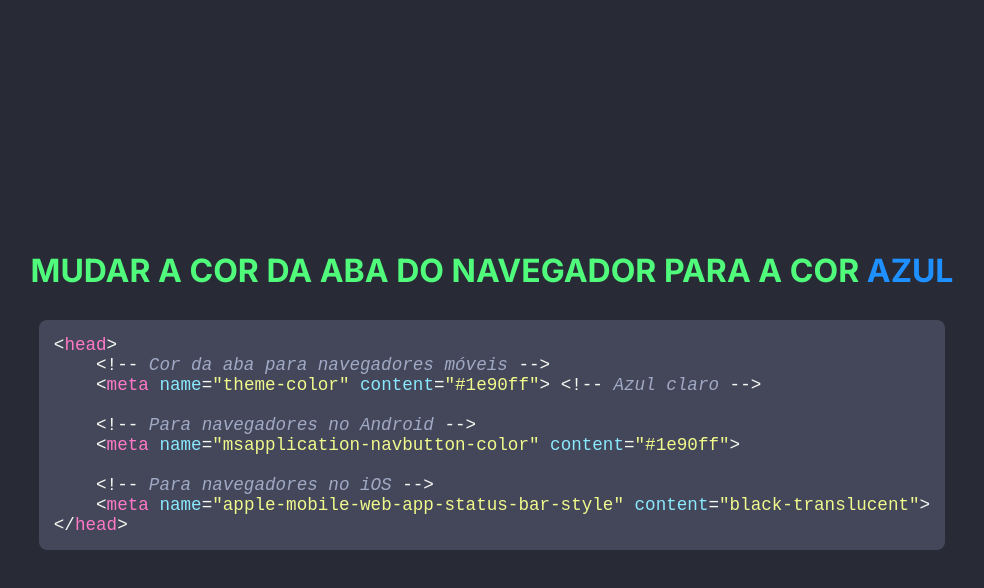
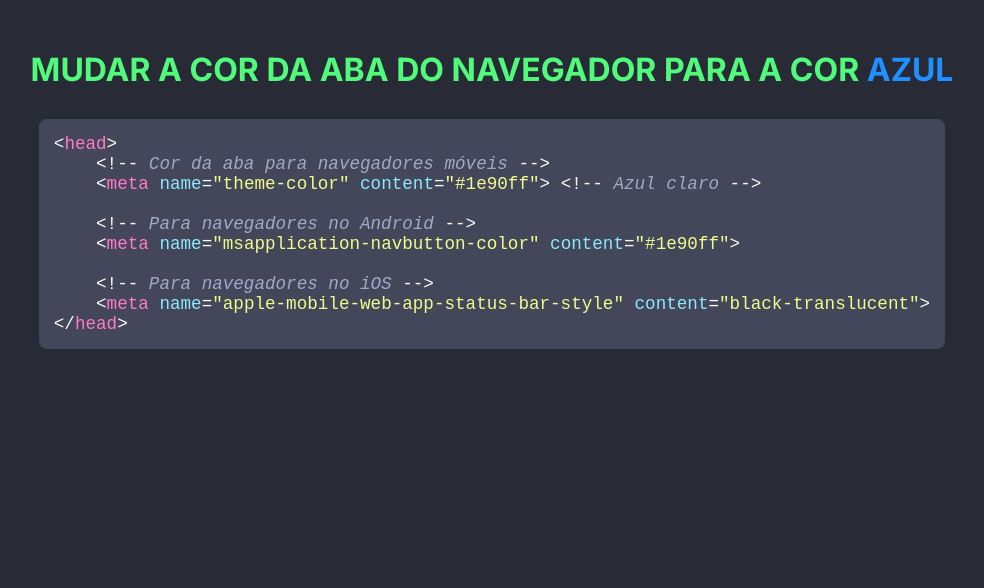
Before and after one commit to heliocarlitos/mudar_cor_da_aba_do_navegador, a plain HTML site: page index.html in a window 1280 px wide. Shown: the whole page, without its empty margins (148-1132 px from the left). Drawn offline with Linux system fonts and the light colour scheme.

Commit message:
Update index.css

```diff
--- a/src/estilos/index.css
+++ b/src/estilos/index.css
@@ -9,14 +9,12 @@
 body {
     font-family: "Inter", serif;
     background-color: #282a36;
-    /* Fundo do tema Dracula */
     color: #f8f8f2;
-    /* Cor do texto geral */
 }
 
 main {
     width: 100%;
-    height: 100dvh;
+    padding: 50px 20px;
     display: flex;
     justify-content: center;
     align-items: center;
@@ -27,6 +25,7 @@ main {
 h1 {
     color: #50fa7b;
     text-transform: uppercase;
+    text-align: center;
 }
 
 h1 span {
@@ -42,8 +41,22 @@ pre {
     overflow: auto;
     font-family: 'Courier New', Courier, monospace;
     font-size: 1.1em;
+    text-wrap: wrap;
 }
-.tag { color: #ff79c6; }
-.attribute { color: #8be9fd; }
-.comment { color: #a1aac5; font-style: italic; }
-.value { color: #f1fa8c; }
+
+.tag {
+    color: #ff79c6;
+}
+
+.attribute {
+    color: #8be9fd;
+}
+
+.comment {
+    color: #a1aac5;
+    font-style: italic;
+}
+
+.value {
+    color: #f1fa8c;
+}
```
